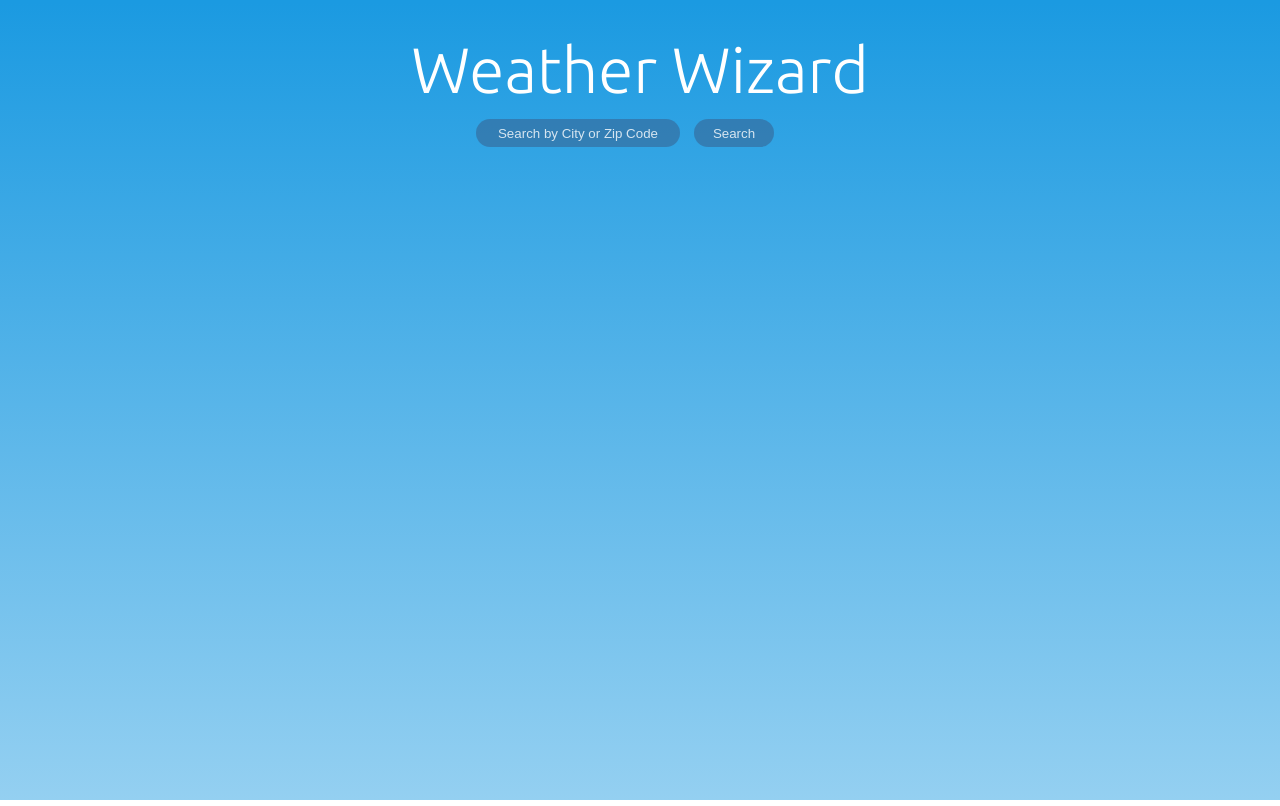
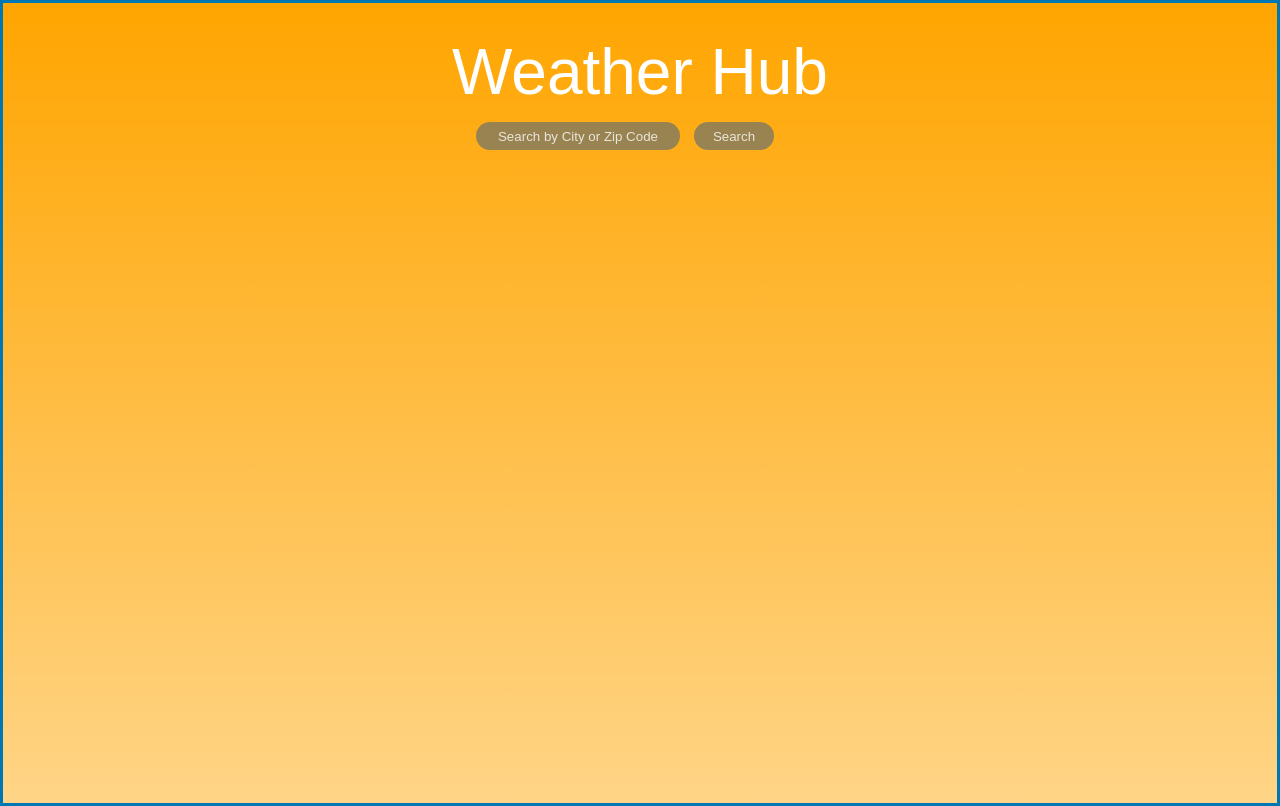
Before and after one commit to jann88/phase-1-project, a plain HTML site: page index.html in a window 1280 px wide. Drawn offline with Linux system fonts and the light colour scheme; no server answers.

Commit message:
submitted

```diff
--- a/index.html
+++ b/index.html
@@ -4,16 +4,13 @@
     <meta charset="UTF-8" />
     <meta http-equiv="X-UA-Compatible" content="IE=edge" />
     <meta name="viewport" content="width=device-width, initial-scale=1.0" />
-    <title>Project - Phase 1</title>
-    <link rel="preconnect" href="https://fonts.googleapis.com">
-<link rel="preconnect" href="https://fonts.gstatic.com" crossorigin>
-<link href="https://fonts.googleapis.com/css2?family=Ubuntu:ital,wght@0,300;0,400;0,500;0,700;1,300;1,400;1,500;1,700&display=swap" rel="stylesheet">
+    <title>Weather Hub</title>
     <link rel="stylesheet" type="text/css" href="style.css" />
   </head>
   <body>
     <div id="main-container">
       <div id="top-container">
-        <h1>Weather Wizard</h1>
+        <h1>Weather Hub</h1>
         <div id="inputs">
           <input
             type="text"
@@ -40,19 +37,13 @@
         </div>
         <div id="right-child">
             <img src="" id="weather"/>
-              <!-- <h2 id="temp-header"></h2> -->
-              <!-- <p id="temp-c"></p>
-              <p id="humidity"></p> -->
               <p id="high-low"></p>
-              <button id="default-button"class="hidden button-style">Set as Default Location</button>
-              <!-- <p id="UV-index"></p>
-              <p id="wind-mph"></p> -->
+              <button id="default-button"class="hidden button-style">Nairobi</button>
           </div>
         </div>
-
       </div>
       <div id="bottom-container"></div>
     </div>
-    <script type="text/javascript" src="script.js"></script>
+    <script type="text/javascript" src="index.js"></script>
   </body>
 </html>
--- a/style.css
+++ b/style.css
@@ -70,9 +70,12 @@ h1,h2,h3,p{
 }
 
 body {
-  background-color: #1b9ae1;
-  background: linear-gradient(180deg,#1b9ae1 0.38%, rgba(27,154,225,0) 188%);
+  background-color: orange;
+  background: linear-gradient(180deg,orange 0.38%, rgba(27,154,225,0) 188%);
   color: white;
+  border: solid;
+  border-color: #0077b5;
+  height: 100vh;
 }
 
 #weather-search {
@@ -80,6 +83,7 @@ body {
   background-color: #375c8983;
   border: none;
   border-radius: 20px;
+  border-color: #375C89;
   height: 26px;
   text-align: center;
   color: white;
```
Also changed, not shown: index.js (renamed from script.js).
